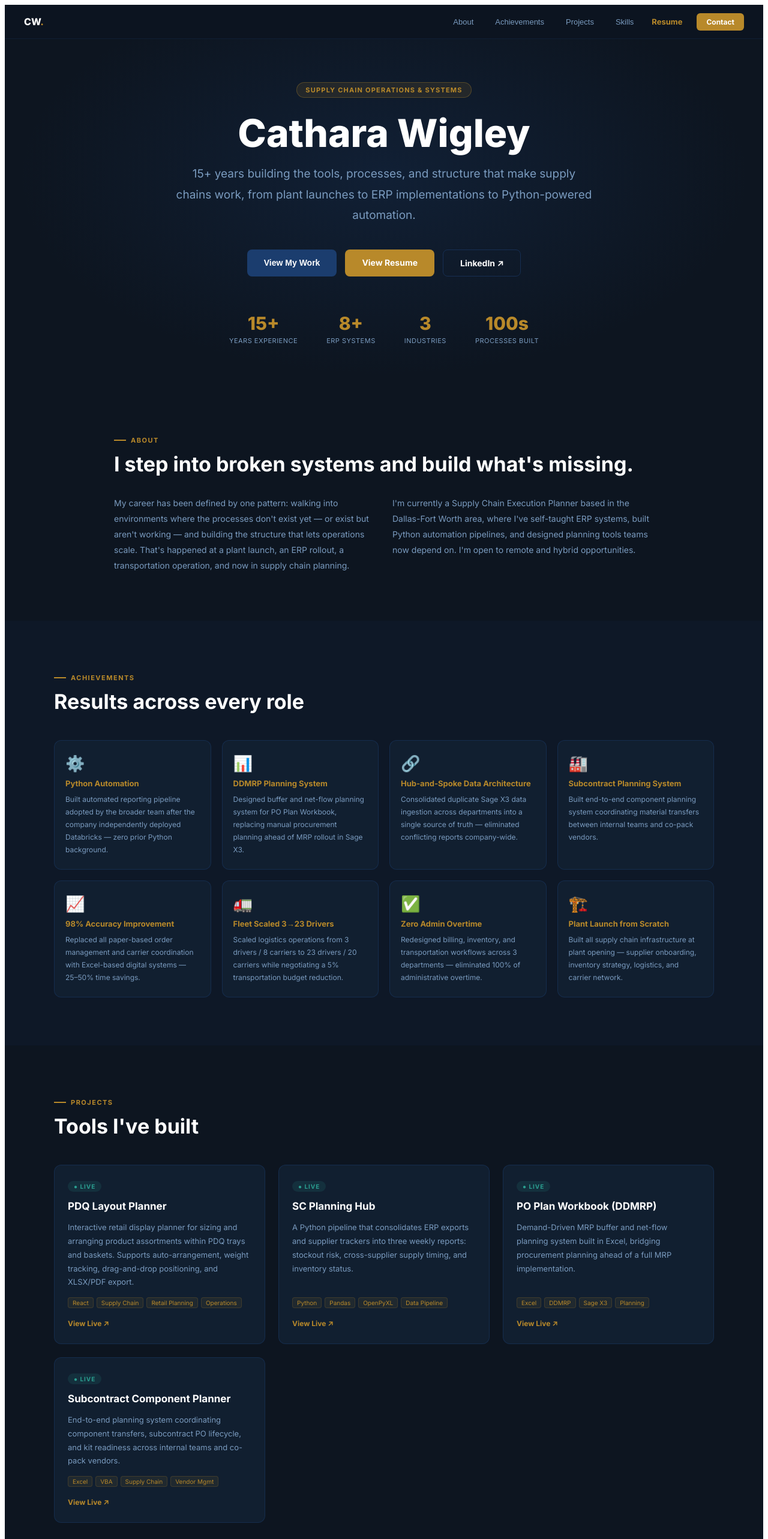
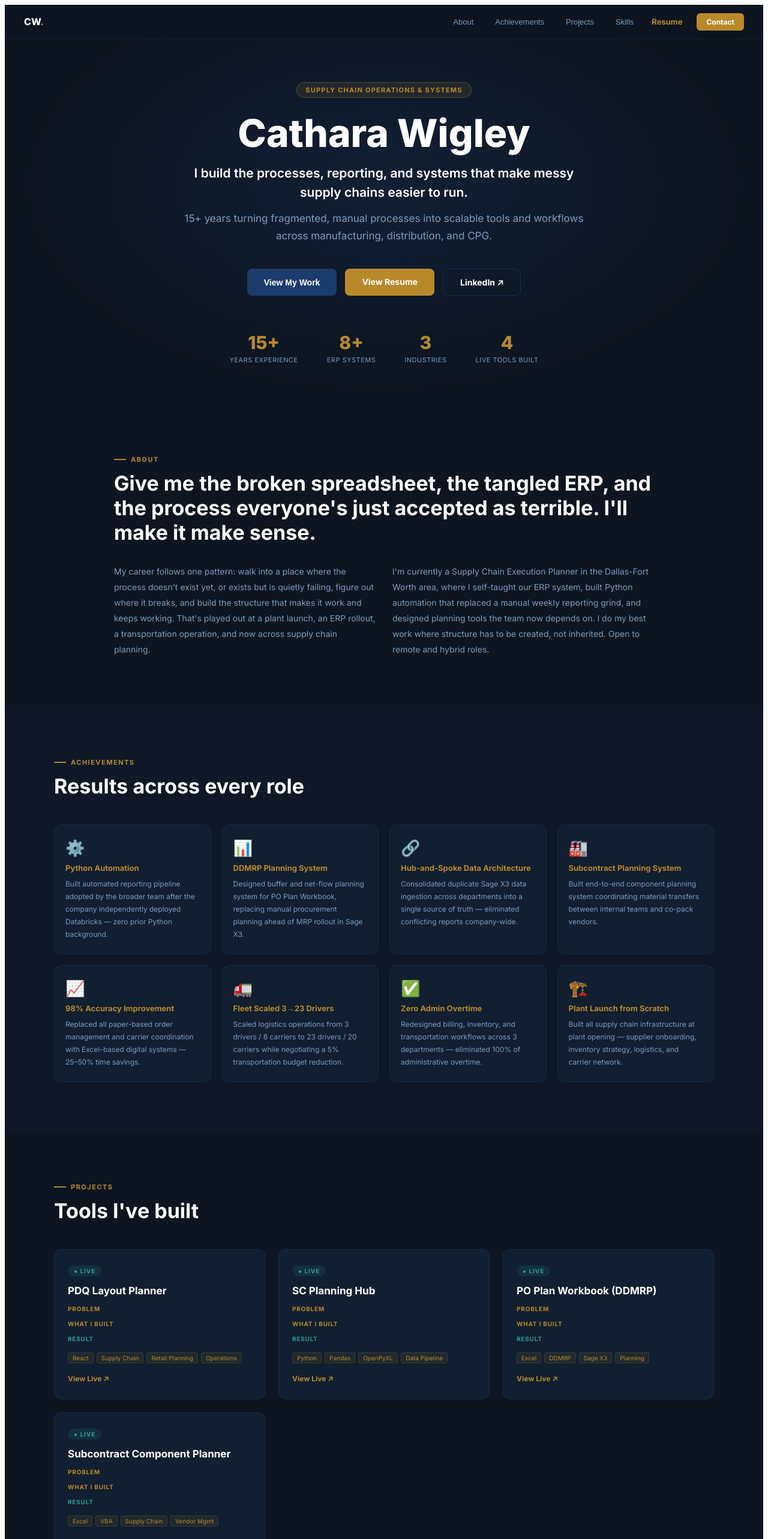
Before and after one commit to catharamelissa/portfolio, a React (Vite) app: page / in a window 1280 px wide. Shown: the top 2566 px of the page at 60% size. Built offline with nearby package versions, Linux system fonts and the light colour scheme.

Commit message:
Revise text content in App.jsx for clarity
Updated text content for clarity and impact, including changes to experience description and project presentation.

```diff
--- a/src/App.jsx
+++ b/src/App.jsx
@@ -77,8 +77,11 @@ export default function App() {
           <h1 style={{ fontSize: "clamp(38px, 6vw, 64px)", fontWeight: 800, color: "#fff", margin: "0 0 16px", lineHeight: 1.1 }}>
             Cathara Wigley
           </h1>
-          <p style={{ fontSize: "clamp(15px, 2vw, 19px)", color: MUTED, lineHeight: 1.8, margin: "0 0 40px" }}>
-            15+ years building the tools, processes, and structure that make supply chains work, from plant launches to ERP implementations to Python-powered automation.
+          <p style={{ fontSize: "clamp(16px, 2.2vw, 21px)", color: "#fff", fontWeight: 600, lineHeight: 1.5, margin: "0 0 14px" }}>
+            I build the processes, reporting, and systems that make messy supply chains easier to run.
+          </p>
+          <p style={{ fontSize: "clamp(14px, 1.8vw, 17px)", color: MUTED, lineHeight: 1.7, margin: "0 0 40px" }}>
+            15+ years turning fragmented, manual processes into scalable tools and workflows across manufacturing, distribution, and CPG.
           </p>
           <div style={{ display: "flex", gap: 14, justifyContent: "center", flexWrap: "wrap", marginBottom: 60 }}>
             <button onClick={() => scrollTo("projects")} style={{ padding: "13px 28px", background: NAV, color: "#fff", border: "none", borderRadius: 8, fontSize: 14, fontWeight: 700, cursor: "pointer" }}>
@@ -92,7 +95,7 @@ export default function App() {
             </a>
           </div>
           <div style={{ display: "flex", gap: 48, justifyContent: "center", flexWrap: "wrap" }}>
-            {[["15+", "Years Experience"], ["8+", "ERP Systems"], ["3", "Industries"], ["100s", "Processes Built"]].map(([n, l]) => (
+            {[["15+", "Years Experience"], ["8+", "ERP Systems"], ["3", "Industries"], ["4", "Live Tools Built"]].map(([n, l]) => (
               <div key={l}>
                 <div style={{ fontSize: 30, fontWeight: 800, color: GOLD }}>{n}</div>
                 <div style={{ fontSize: 11, color: MUTED, marginTop: 4, textTransform: "uppercase", letterSpacing: 0.5 }}>{l}</div>
@@ -106,14 +109,14 @@ export default function App() {
       <section id="about" style={{ padding: "80px 32px", maxWidth: 900, margin: "0 auto" }}>
         <Label>About</Label>
         <h2 style={{ fontSize: "clamp(22px, 3.5vw, 34px)", fontWeight: 700, color: "#fff", margin: "12px 0 32px" }}>
-          I step into broken systems and build what's missing.
+          Give me the broken spreadsheet, the tangled ERP, and the process everyone's just accepted as terrible. I'll make it make sense.
         </h2>
         <div style={{ display: "grid", gridTemplateColumns: "repeat(auto-fit, minmax(280px, 1fr))", gap: 28 }}>
           <p style={{ color: MUTED, lineHeight: 1.85, fontSize: 14, margin: 0 }}>
-            My career has been defined by one pattern: walking into environments where the processes don't exist yet — or exist but aren't working — and building the structure that lets operations scale. That's happened at a plant launch, an ERP rollout, a transportation operation, and now in supply chain planning.
+            My career follows one pattern: walk into a place where the process doesn't exist yet, or exists but is quietly failing, figure out where it breaks, and build the structure that makes it work and keeps working. That's played out at a plant launch, an ERP rollout, a transportation operation, and now across supply chain planning.
           </p>
           <p style={{ color: MUTED, lineHeight: 1.85, fontSize: 14, margin: 0 }}>
-            I'm currently a Supply Chain Execution Planner based in the Dallas-Fort Worth area, where I've self-taught ERP systems, built Python automation pipelines, and designed planning tools teams now depend on. I'm open to remote and hybrid opportunities.
+            I'm currently a Supply Chain Execution Planner in the Dallas-Fort Worth area, where I self-taught our ERP system, built Python automation that replaced a manual weekly reporting grind, and designed planning tools the team now depends on. I do my best work where structure has to be created, not inherited. Open to remote and hybrid roles.
           </p>
         </div>
       </section>
@@ -150,7 +153,20 @@ export default function App() {
                 {p.status === "live" ? "● Live" : "Professional Project"}
               </span>
               <h3 style={{ fontSize: 17, fontWeight: 700, color: "#fff", margin: 0 }}>{p.title}</h3>
-              <p style={{ fontSize: 13, color: MUTED, lineHeight: 1.75, margin: 0, flex: 1 }}>{p.desc}</p>
+              <div style={{ display: "flex", flexDirection: "column", gap: 10, flex: 1 }}>
+                <div>
+                  <div style={{ fontSize: 10, fontWeight: 700, textTransform: "uppercase", letterSpacing: 0.8, color: GOLD, marginBottom: 3 }}>Problem</div>
+                  <p style={{ fontSize: 12.5, color: MUTED, lineHeight: 1.65, margin: 0 }}>{p.problem}</p>
+                </div>
+                <div>
+                  <div style={{ fontSize: 10, fontWeight: 700, textTransform: "uppercase", letterSpacing: 0.8, color: GOLD, marginBottom: 3 }}>What I Built</div>
+                  <p style={{ fontSize: 12.5, color: MUTED, lineHeight: 1.65, margin: 0 }}>{p.solution}</p>
+                </div>
+                <div>
+                  <div style={{ fontSize: 10, fontWeight: 700, textTransform: "uppercase", letterSpacing: 0.8, color: "#2a9d8f", marginBottom: 3 }}>Result</div>
+                  <p style={{ fontSize: 12.5, color: TEXT, lineHeight: 1.65, margin: 0 }}>{p.result}</p>
+                </div>
+              </div>
               <div style={{ display: "flex", flexWrap: "wrap", gap: 5 }}>
                 {p.tags.map(t => (
                   <span key={t} style={{ fontSize: 10, color: GOLD, background: `${GOLD}18`, border: `1px solid ${GOLD}33`, borderRadius: 4, padding: "2px 7px" }}>{t}</span>
```
